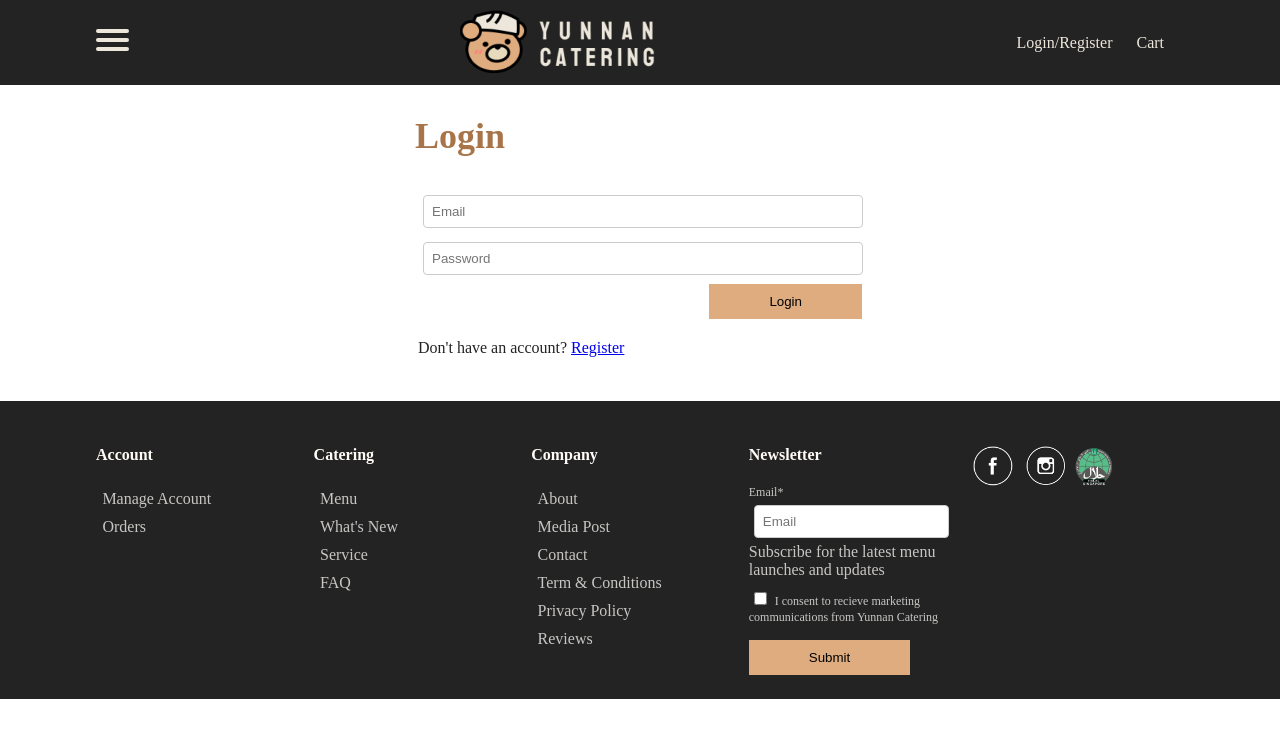
After one commit to Bingsu99/IE4717, a PHP site: page /login.php in a window 1280 px wide. The commit adds this page. Shown: the top 738 px of the page. Run offline with PHP 8.4, Linux system fonts and the light colour scheme.

Commit message:
added login and register

```diff
--- /dev/null
+++ b/FinalProject/after.php
@@ -0,0 +1,3 @@
+<?php
+var_dump($_POST);
+?>
--- a/FinalProject/css/customise.css
+++ b/FinalProject/css/customise.css
@@ -11,7 +11,6 @@
 
 .item:hover {
   transform: scale(1.02); /* Increase scale on hover */
-  border: 1px solid #deac7f;
 }
 
 .itemImage {
--- a/FinalProject/css/global.css
+++ b/FinalProject/css/global.css
@@ -56,6 +56,13 @@ h4 {
 }
 .itemsFlex {
   display: flex;
+}
+
+input {
+  margin: 5px;
+  padding: 8px;
+  border: 1px solid #ccc;
+  border-radius: 4px;
 }
 
 /* ---------------------------- NAVBAR ---------------------------- */
--- /dev/null
+++ b/FinalProject/css/login.css
@@ -0,0 +1,37 @@
+.loginRegister {
+  margin: auto;
+  margin-top: 25px;
+  margin-bottom: 25px;
+  padding: 0px 20px 0px 20px;
+  /* border: 1px solid black;
+  background-color: white;
+  border-radius: 15px;
+  box-shadow: 2px 2px 4px 2px rgba(0, 0, 0, 0.2); */
+  max-width: 450px;
+}
+
+.loginRegisterTable {
+  width: 100%;
+}
+
+.buttonRight {
+  float: right;
+}
+
+.response-content {
+  display: flex;
+  flex-direction: column;
+  justify-content: center;
+  align-items: center;
+  text-align: center;
+  max-width: 400px;
+  margin: auto;
+  padding: 0px 25px 50px 25px;
+  /* border: 1px solid black; */
+  background-color: white;
+}
+
+.response-image {
+  max-width: 250px;
+  height: auto;
+}
--- /dev/null
+++ b/FinalProject/login.php
@@ -0,0 +1,263 @@
+<!DOCTYPE html>
+<html lang="en">
+
+<head>
+    <meta charset="UTF-8" />
+    <title>Document</title>
+    <link rel="stylesheet" href="./css/global.css" />
+    <link rel="stylesheet" href="./css/login.css" />
+    <script type="text/javaScript" src="./js/login.js"></script>
+</head>
+
+<body>
+    <nav class="navbar container">
+        <!-- hamburger -->
+        <div id="menuToggle" class="left-menu">
+            <!-- hamburger -->
+            <input type="checkbox" />
+            <span></span>
+            <span></span>
+            <span></span>
+
+            <!-- menu inside hamburger -->
+            <ul id="menu">
+                <a href="./index.php">
+                    <li>Home</li>
+                </a>
+                <a href="#">
+                    <li>About</li>
+                </a>
+                <a href="#">
+                    <li>Info</li>
+                </a>
+                <a href="#">
+                    <li>Contact</li>
+                </a>
+                <a href="#" target="_blank">
+                    <li>Show me more</li>
+                </a>
+            </ul>
+        </div>
+        <!-- logo -->
+        <div class="logo">
+            <a href="./index.php">
+                <img src="images/logo.png" alt="Logo">
+            </a>
+        </div>
+
+        <!-- login & cart -->
+        <div id="rightnav">
+            <a href="#"> Login/Register </a>
+            <a href="#"> Cart </a>
+        </div>
+    </nav>
+    <?php
+        include "./php/dbconnect.php";
+        session_start();
+
+        if(isset($_POST["type"])){
+            if ($_POST["type"] == "login"){
+                // Protect against SQL injection
+                $email = $dbcnx->real_escape_string($_POST['email']);
+                $password = $dbcnx->real_escape_string($_POST['password']);
+                $password = md5($password);
+
+                $sql = "SELECT * FROM Users WHERE email = '$email' AND password = '$password'";
+                $result = $dbcnx->query($sql);
+                if ($result->num_rows > 0) {
+                    // Output data of each row
+                    while ($row = $result->fetch_assoc()) {
+                        // Found a matching user
+                        // Do something with the user data
+                        $userDetails = array(
+                            "firstName" => $row['firstName'],
+                            "lastName" => $row['lastName'],
+                            "email" => $row['email'],
+                            "Phone" => $row['phone'],
+                            "Address" => $row['address'],
+                            "Unit" => $row['unit'],
+                            "Postal" => $row['postalCode']
+                        );
+                        $_SESSION['deliveryDetails'] = $DeliveryDetails;
+                        $_SESSION['login'] = true;
+                        header("Location: index.php");
+                    }
+                } else {
+                    echo "<div class='response-content'>
+                            <h2>Login Failed</h2>
+                            <img src='./assets/error.png' class='response-image'>
+                            <span>Invalid Email or Password</span>
+                            <button type='button' style='margin-top: 10px;' class='orderBtn'><a href='login.php' class='no-style'>Back</a></button>
+                            </div>";
+                }
+
+
+            }else if ($_POST["type"] == "register"){
+                $firstName = $dbcnx->real_escape_string($_POST['firstName']);
+                $lastName = $dbcnx->real_escape_string($_POST['lastName']);
+                $email = $dbcnx->real_escape_string($_POST['email']);
+                $password = $dbcnx->real_escape_string($_POST['password']);
+                $password = md5($password);
+                $phone = $dbcnx->real_escape_string($_POST['phone']);
+                $address = $dbcnx->real_escape_string($_POST['address']);
+                $unit = $dbcnx->real_escape_string($_POST['unit']);
+                $postalCode = $dbcnx->real_escape_string($_POST['postal']);
+                $member = 'Member';
+
+                // Check for existing email
+                $sql_check = "SELECT * FROM Users WHERE email = '$email'";
+                $result_check = $dbcnx->query($sql_check);
+
+                if ($result_check->num_rows > 0) {
+                    // Email already exists
+                    echo "<div class='response-content'>
+                        <h2>Register Failed</h2>
+                        <img src='./assets/error.png' class='response-image'>
+                        <span>Email already exists, please use a different email</span>
+                        <button type='button' style='margin-top: 10px;' class='orderBtn'><a href='login.php' class='no-style'>Back</a></button>
+                        </div>";
+                } else {
+                    // Email is unique, proceed with insertion
+                    $sql_insert = "INSERT INTO Users (firstName, lastName, email, password, phone, address, unit, postalCode, userType) VALUES ('$firstName', '$lastName', '$email', '$password', '$phone', '$address', '$unit', '$postalCode', '$member')";
+
+                    if ($dbcnx->query($sql_insert) === TRUE) {
+                        echo "<div class='response-content'>
+                            <h2>Account Created</h2>
+                            <img src='./assets/success.png' class='response-image'>
+                            <span>Please login with your email and password</span>
+                            <button type='button' style='margin-top: 10px;' class='orderBtn'><a href='login.php' class='no-style'>Login Page</a></button>
+                            </div>";
+                    } else {
+                        echo "<div class='response-content'>
+                        <h2>Register Failed</h2>
+                        <img src='./assets/error.png' class='response-image'>
+                        <span>Error occured in Database. Please try again.</span>
+                        <button type='button' style='margin-top: 10px;' class='orderBtn'><a href='login.php' class='no-style'>Back</a></button>
+                        </div>";
+                    }
+                }
+
+
+            };
+        }else{
+            echo "<div class='loginRegister'>
+                    <div id='loginForm'>
+                        <h2>Login</h2>
+                        <form name='loginForm'
+                            action='./login.php'
+                            method='post'>
+                            <table class='loginRegisterTable'>
+                                <tr>
+                                    <td><input type='email' name='email' placeholder='Email' style='width: 95%;' required></td>
+                                </tr>
+                                <tr>
+                                    <td><input type='password' name='password' placeholder='Password' style='width: 95%;' required></td>
+                                </tr>
+                                <tr>
+                                    <td><button class='orderBtn buttonRight'>Login</button></td>
+                                </tr>
+                                <tr>
+                                    <td><p>Don't have an account? <a href='#' onclick='showRegisterForm()'>Register</a></p></td>
+                                </tr>
+                                <input name='type' value='login' hidden>
+                            </table>
+                        </form>
+                    </div>
+                    <div id='registerForm' style='display: none;'>
+                        <h2>Register</h2>
+                        <form name='registerForm'
+                            action='./login.php'
+                            method='post'>
+                            <table class='loginRegisterTable'>
+                                <tr>
+                                    <td><input type='text' name='firstName' placeholder='First Name' required></td>
+                                    <td><input type='text' name='lastName' placeholder='Last Name' required></td>
+                                </tr>
+                                <tr>
+                                    <td colspan='2'><input type='email' name='email' placeholder='Email' style='width: 95%;' required></td>
+                                </tr>
+                                <tr>
+                                    <td colspan='2'><input type='password' name='password' placeholder='Password' style='width: 95%;' required></td>
+                                </tr>
+                                <tr>
+                                    <td><input type='text' name='unit' placeholder='Unit' required></td>
+                                    <td><input type='text' name='postal' placeholder='Postal Code' required></td>
+                                </tr>
+                                <tr>
+                                    <td colspan='2'><input type='tel' pattern='[0-9]{8}' name='phone' placeholder='Phone' style='width: 95%;' required></td>
+                                </tr>
+                                <tr>
+                                    <td colspan='2'><input type='text' name='address' placeholder='Address' style='width: 95%;' required></td>
+                                </tr>
+                                <tr>
+                                    <td colspan='2'><button class='orderBtn buttonRight'>Register</button></td>
+                                </tr>
+                                <tr>
+                                    <td colspan='2'><p>Already have an account? <a href='#' onclick='showLoginForm()'>Login</a></p></td>
+                                </tr>
+                                <input name='type' value='register' hidden>
+                            </table>
+                        </form>
+                    </div>
+                </div>";
+        }
+    ?>
+
+
+
+
+    <footer class="container">
+        <div class="footer-column">
+            <h4>Account</h4>
+            <ul>
+                <li><a href="#"> Manage Account</a></li>
+                <li><a href="#">Orders</a></li>
+            </ul>
+        </div>
+        <div class="footer-column">
+            <h4>Catering</h4>
+            <ul>
+                <li><a href="#">Menu</a></li>
+                <li><a href="#">What's New</a></li>
+                <li><a href="#">Service</a></li>
+                <li><a href="#">FAQ</a></li>
+            </ul>
+        </div>
+        <div class="footer-column">
+            <h4>Company</h4>
+            <ul>
+                <li><a href="#">About</a></li>
+                <li><a href="#">Media Post</a></li>
+                <li><a href="#">Contact</a></li>
+                <li><a href="#">Term & Conditions</a></li>
+                <li><a href="#">Privacy Policy</a></li>
+                <li><a href="#">Reviews</a></li>
+            </ul>
+        </div>
+        <div class="footer-column">
+            <h4>Newsletter</h4>
+            <form action="" method="post" style="color: #fffcf8c0; font-size: 12px;">
+                <label for="email" style="color: #fffcf8c0;">Email*</label><br>
+                <input type="email" name="email" id="email" placeholder="Email">
+                <p style="color: #fffcf8c0; margin-top: 0%; margin-bottom: .5rem;">Subscribe for the latest menu
+                    launches and updates</p>
+
+                <input type="checkbox" name="consent" id="consent">
+                <label for="consent">I consent to recieve marketing communications from Yunnan Catering</label>
+                <br><br>
+
+                <input type="submit" value="Submit" class="orderBtn">
+            </form>
+        </div>
+        <div class="footer-column">
+            <ul class="itemsFlex logo">
+                <li><a href="#"><img src="./images/Facebook.png" alt="Facebook logo" height="40"></a></li>
+                <li><a href="#"><img src="./images/Instagram.png" alt="Facebook logo" height="40"></a></li>
+                <li><img src="./images/halal logo.png" alt="Facebook logo" height="40"></li>
+            </ul>
+        </div>
+
+    </footer>
+</body>
+
+</html>
```
Also changed, not shown: FinalProject/js/login.js (added, +9 -0 lines), FinalProject/sql/init.sql (+11 -6 lines), FinalProject/assets/error.png (added), FinalProject/assets/success.png (added).
